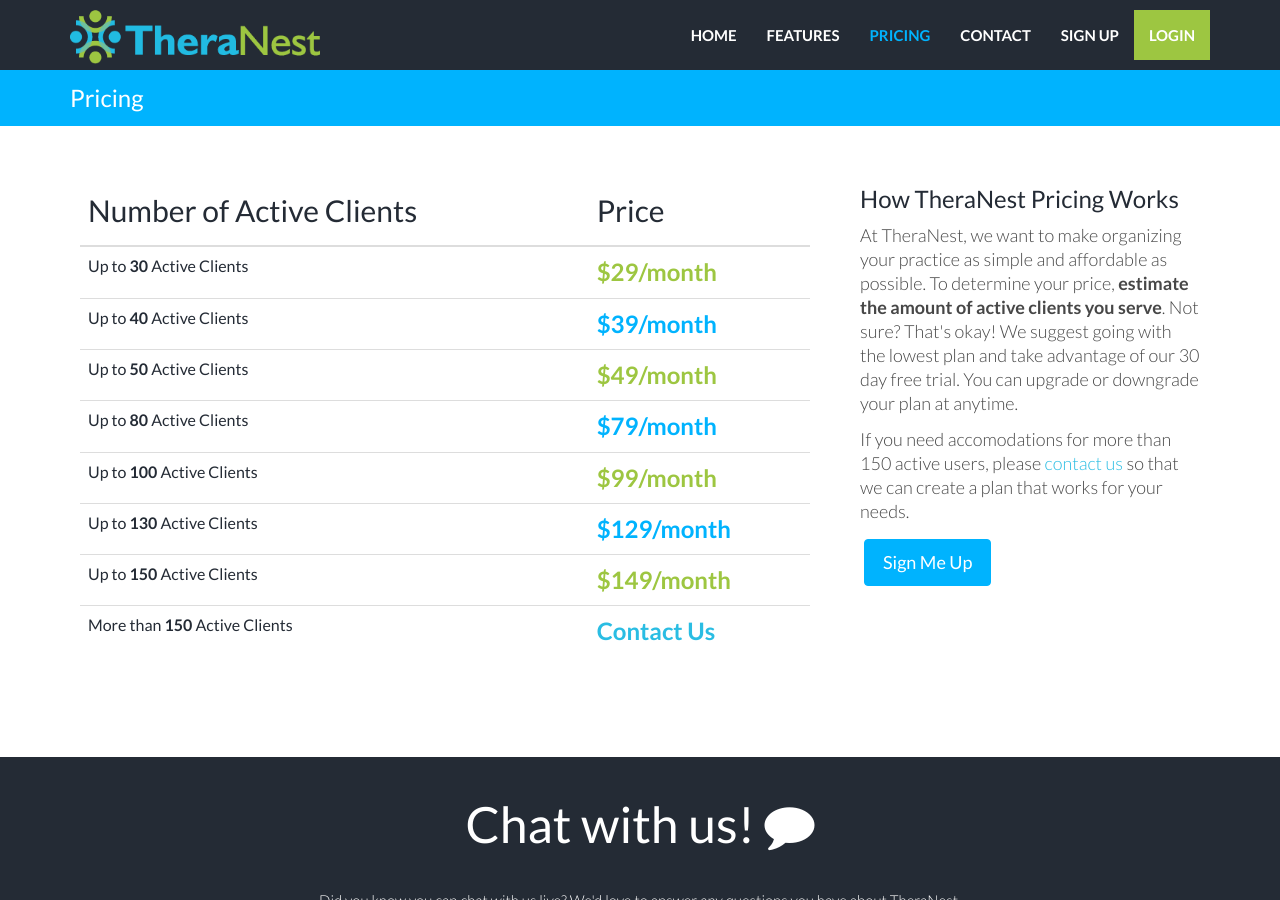
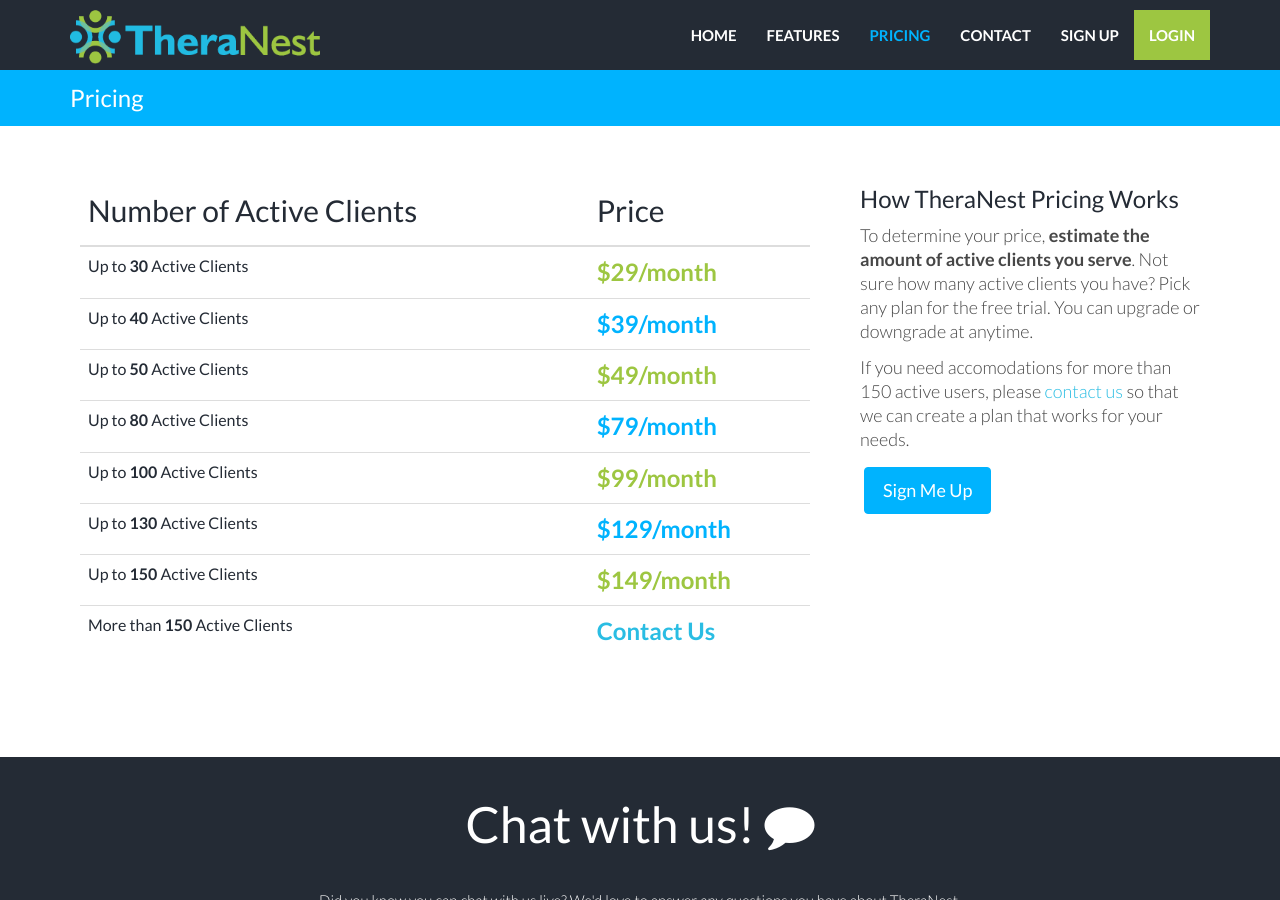
Before and after one commit to kaylacille/theranest-update, a Jekyll site: the page built from pricing.html, in a window 1280 px wide and 900 px high. Built offline with Jekyll 4.4.1, drawn with Linux system fonts in a browser that asks for light colours; nearby versions of some CDN libraries.

Commit message:
Change text on pricing page

```diff
--- a/pricing.html
+++ b/pricing.html
@@ -52,7 +52,7 @@
 
         <div class="col-lg-4">
           <h3>How TheraNest Pricing Works</h3>
-            <p>At TheraNest, we want to make organizing your practice as simple and affordable as possible. To determine your price, <b>estimate the amount of active clients you serve</b>. Not sure? That's okay! We suggest going with the lowest plan and take advantage of our 30 day free trial. You can upgrade or downgrade your plan at anytime.</p>
+            <p>To determine your price, <b>estimate the amount of active clients you serve</b>. Not sure how many active clients you have? Pick any plan for the free trial. You can upgrade or downgrade at anytime.</p>
             <p>If you need accomodations for more than 150 active users, please <a href="{{"/contact/" | prepend: site.baseurl }}">contact us</a> so that we can create a plan that works for your needs.</p>
             <a href="{{"/" | prepend: site.baseurl }}" class="btn btn-theme">Sign Me Up</a>
         </div>
```
